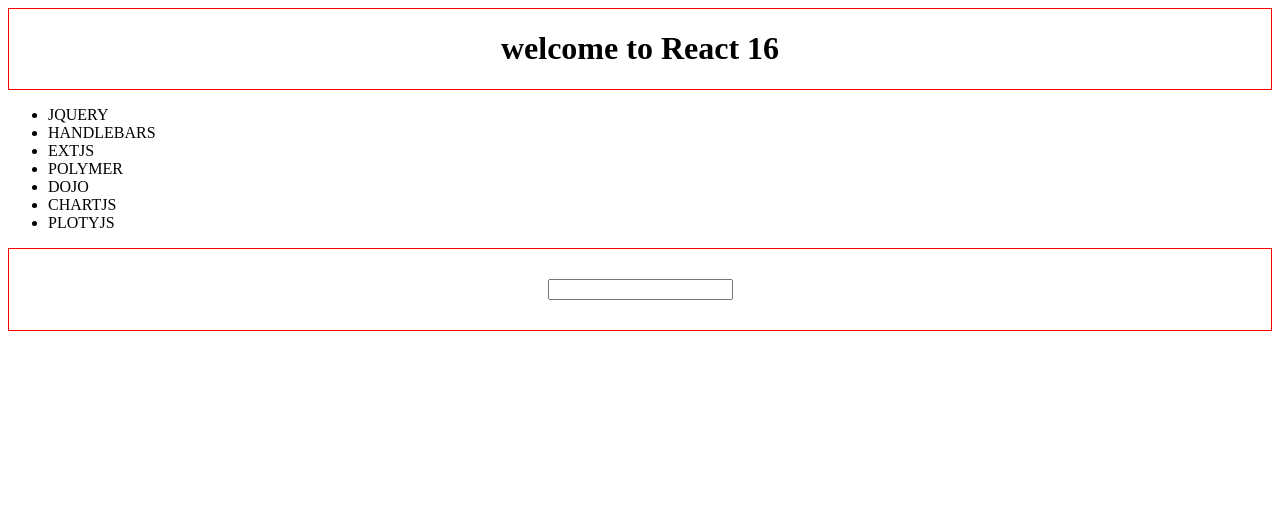
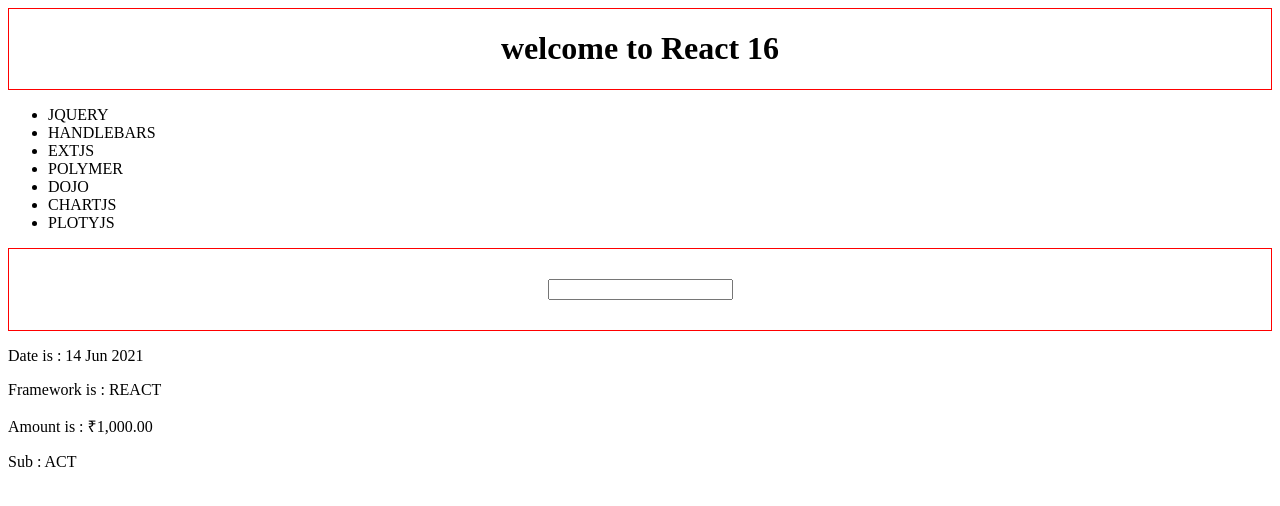
Before and after one commit to aniruddhha/angular, an Angular app in the folder ang-app/: page / in a window 1280 px wide. Shown: the top 506 px of the page. Built offline with nearby package versions, Linux system fonts and the light colour scheme.

Commit message:
pipe :  data presentation

```diff
--- a/ang-app/src/app/app.component.html
+++ b/ang-app/src/app/app.component.html
@@ -9,3 +9,9 @@
 <div class="cnt-cntr mgb">
   <input type="text" *ngIf="isVs">
 </div>
+<div>
+  <p> Date is : {{dt | date:"dd MMM yyyy"}} </p>
+  <p> Framework is : {{framework | uppercase}} </p>
+  <p> Amount is : {{amt | currency:"INR"}} </p>
+  <p> Sub : {{ (framework | slice:2) | uppercase }} </p>
+</div>
--- a/ang-app/src/app/app.component.ts
+++ b/ang-app/src/app/app.component.ts
@@ -11,4 +11,7 @@
 
   libs = ['jquery', 'handlebars', 'extjs', 'polymer', 'dojo', 'chartjs', 'plotyjs']
   isVs = true
+
+  dt = new Date()
+  amt = 1000
 }
```
